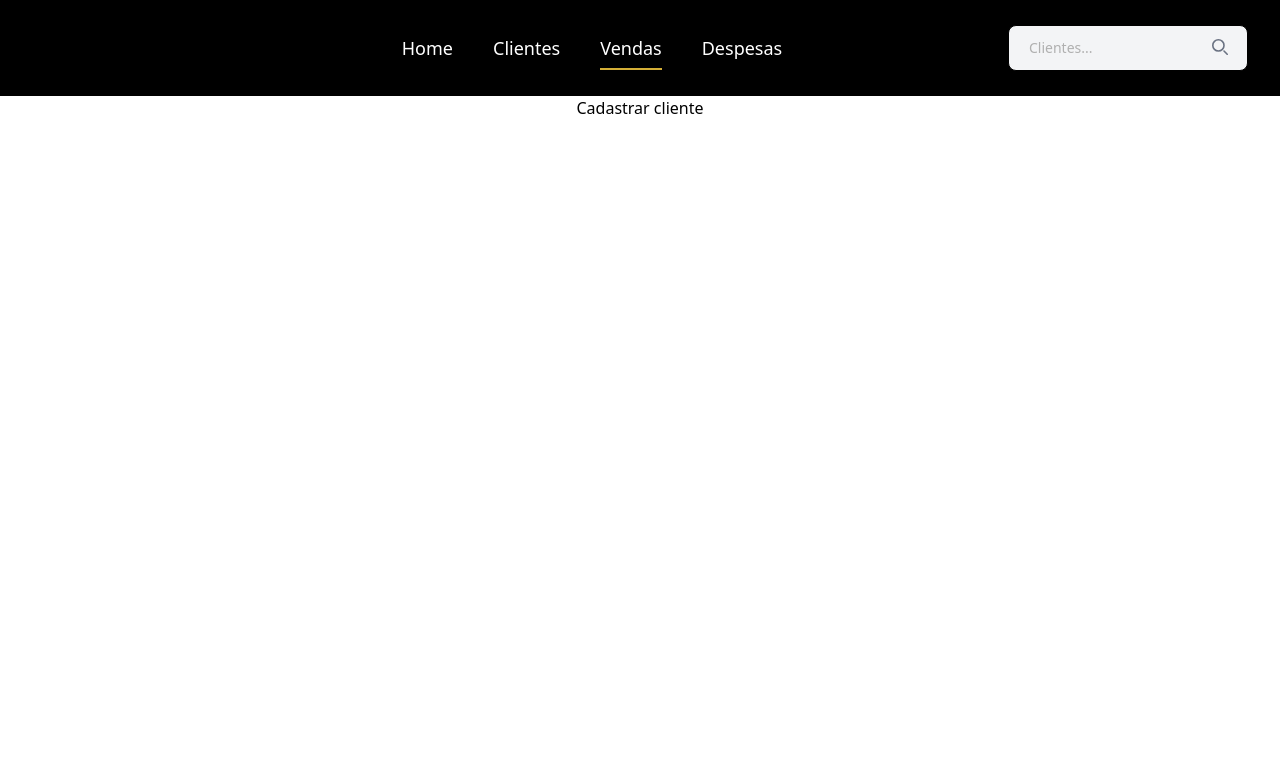
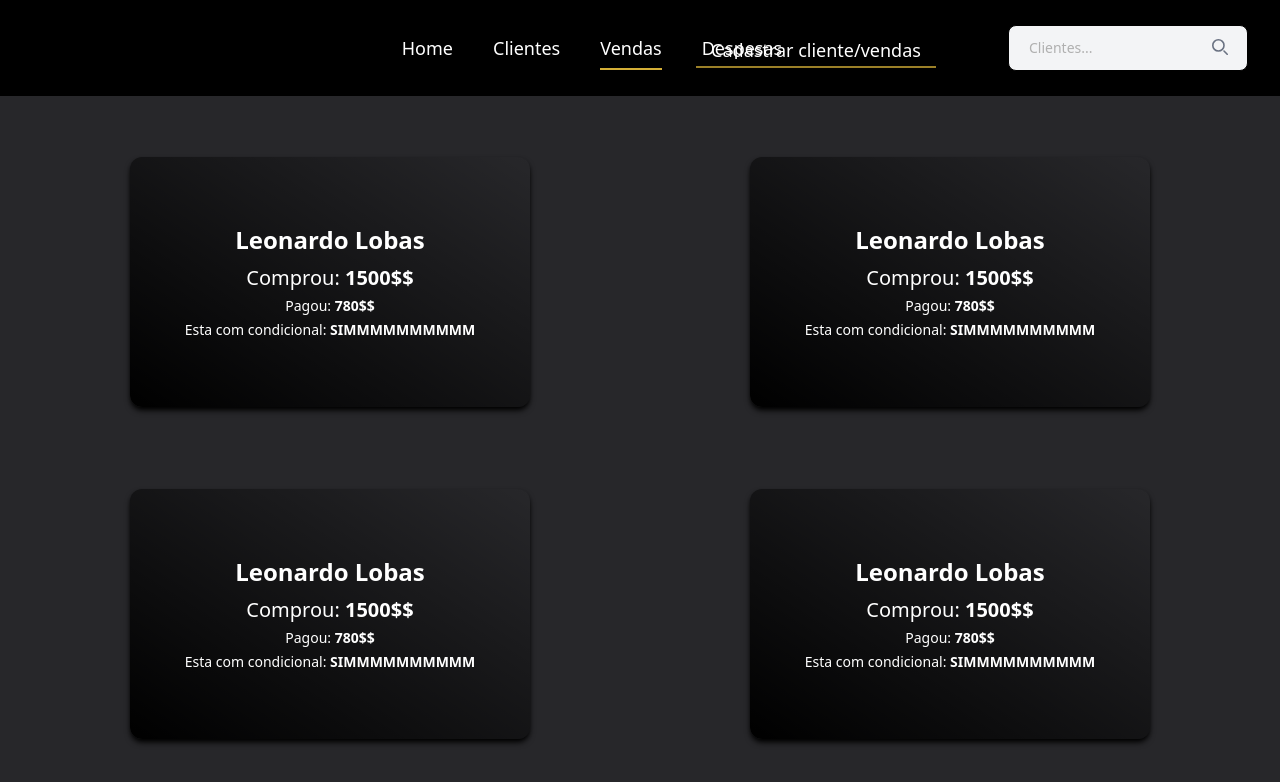
Before and after one commit to LeonardoLobas/Gest-o, a React (Vite) app: page /Vendas in a window 1280 px wide. Shown: the top 782 px of the page. Built offline with nearby package versions, Linux system fonts and the light colour scheme.

Commit message:
Atualizar componentes Clientes e Vendas: remover CPF, adicionar telefone e implementar animações; configurar animação de borda no Tailwind.

```diff
--- a/src/Components/Clientes.tsx
+++ b/src/Components/Clientes.tsx
@@ -23,17 +23,9 @@ const Clientes = () => {
                                 Leonardo Lobas
                             </h1>
                             <p className="text-xl mb-1">
-                                Comprou:{" "}
-                                <span className="font-semibold">1500$$</span>
-                            </p>
-                            <p className="text-sm mb-1">
-                                Pagou:{" "}
-                                <span className="font-semibold">780$$</span>
-                            </p>
-                            <p className="text-sm">
-                                Esta com condicional:{" "}
+                                Telefone:{" "}
                                 <span className="font-semibold">
-                                    SIMMMMMMMMMM
+                                    (42)98849-0054
                                 </span>
                             </p>
                         </motion.div>
--- a/src/Components/Vendas.tsx
+++ b/src/Components/Vendas.tsx
@@ -5,11 +5,7 @@ import axios from "axios";
 import Input from "./ui/Input";
 import { useEffect, useState } from "react";
 import React from "react";
-
-const validationCPF = (cpf: string) => {
-    const regexCpf = /^\d{3}\.\d{3}\.\d{3}-\d{2}$/;
-    return regexCpf.test(cpf);
-};
+import { motion } from "framer-motion";
 
 const validationNumber = (number: string) => {
     const regexNumber = /^\(\d{2}\) \d{4,5}-\d{4}$/;
@@ -24,9 +20,6 @@ const registrationScheme = z.object({
             validationNumber,
             "Telefone inválido, use o formato (XX) 9XXXX-XXXX"
         ),
-    cpf: z.string().refine(validationCPF, {
-        message: "CPF inválido. Use o formato 000.000.000-00",
-    }),
     cep: z.string().regex(/^\d{5}-\d{3}$/, {
         message: "O CEP deve estar no formato XXXXX-XXX",
     }),
@@ -69,7 +62,6 @@ const Vendas = () => {
     const inputs: { label: string; name: Path<FormData>; type: string }[] = [
         { label: "Nome", name: "nome", type: "text" },
         { label: "Telefone", name: "telefone", type: "text" },
-        { label: "CPF", name: "cpf", type: "text" },
         { label: "CEP", name: "cep", type: "text" },
     ];
 
@@ -108,32 +100,25 @@ const Vendas = () => {
         alert(JSON.stringify(data, null, 2));
     };
 
-    const [isHovered, setIsHovered] = useState(false);
+    const [expandedIndex, setExpandedIndex] = useState<number | null>(null);
+
+    const handleExpand = (index: number) => {
+        setExpandedIndex(expandedIndex === index ? null : index);
+    };
 
     const [openForm, setOpenForm] = React.useState<boolean>(false);
 
     return (
         <>
-            <button
-                className="cursor-pointer"
-                onClick={() => setOpenForm(true)}
-            >
-                Cadastrar cliente
-            </button>
             {openForm && (
                 <>
+                    <div className="fixed inset-0 bg-background/70 flex items-center justify-center z-20">
                         <form
                             onSubmit={handleSubmit(submit, (errors) =>
                                 console.log(errors)
                             )}
-                        className="bg-[#1A1A1A]  rounded-2xl place-items-center  grid grid-cols-2"
+                            className="bg-background-secondary rounded-2xl p-6 grid grid-cols-2 shadow-xl w-[500px] relative"
                         >
-                        <button
-                            className="relative bg-transparent font-bold text-lg p-2 cursor-pointer tracking-[0.1rem] text-white"
-                            onClick={() => setOpenForm(false)}
-                        >
-                            X
-                        </button>
                             {inputs.map((input) => (
                                 <Input
                                     key={input.name}
@@ -165,19 +150,86 @@ const Vendas = () => {
                             ))}
 
                             <button
-                            className="relative bg-transparent font-bold text-lg p-2 cursor-pointer tracking-[0.1rem] text-white"
+                                className="relative bg-transparent  hover:text-details  font-bold text-lg p-2 cursor-pointer tracking-[0.1rem] text-white"
                                 type="submit"
-                            onMouseEnter={() => setIsHovered(true)}
-                            onMouseLeave={() => setIsHovered(false)}
                             >
                                 Cadastrar
-                            <span
-                                className={`absolute bottom-0 left-0 h-0.5 bg-amber-50 transition-all duration-300 ease-in-out ${isHovered ? "w-full" : "w-0"}`}
-                            ></span>
+                            </button>
+
+                            <button
+                                className="relative bg-transparent  hover:text-details  font-bold text-lg p-2 cursor-pointer tracking-[0.1rem] text-white"
+                                onClick={() => setOpenForm(false)}
+                            >
+                                Cancelar
                             </button>
                         </form>
+                    </div>
                 </>
             )}
+
+            <button
+                className="p-2 w-60 top-7 h-10 absolute right-86  hover:text-details   cursor-pointer  text-lg  text-text-main"
+                onClick={() => setOpenForm(true)}
+            >
+                Cadastrar cliente/vendas
+                <span className="absolute bottom-0 left-0 w-full h-0.5 bg-details animate-pulse"></span>
+            </button>
+
+            <div className="grid grid-cols-1   bg-[#FFFDF3] flex-1">
+                <div className="bg-background-secondary grid p-4">
+                    <div className="grid grid-cols-2 gap-2 place-items-center p-2">
+                        {[1, 2, 3, 4].map((item, index) => (
+                            <motion.div
+                                key={index}
+                                className="bg-gradient-to-tr from-background  details w-[400px] h-[250px] shadow-md shadow-background place-items-center content-center text-text-main rounded-xl p-2 cursor-pointer"
+                                whileHover={{ scale: 1.05 }}
+                                onClick={() => handleExpand(index)}
+                            >
+                                <h1 className="text-2xl font-bold mb-2">
+                                    Leonardo Lobas
+                                </h1>
+                                <p className="text-xl mb-1">
+                                    Comprou:{" "}
+                                    <span className="font-semibold">
+                                        1500$$
+                                    </span>
+                                </p>
+                                <p className="text-sm mb-1">
+                                    Pagou:{" "}
+                                    <span className="font-semibold">780$$</span>
+                                </p>
+                                <p className="text-sm">
+                                    Esta com condicional:{" "}
+                                    <span className="font-semibold">
+                                        SIMMMMMMMMMM
+                                    </span>
+                                </p>
+                            </motion.div>
+                        ))}
+                    </div>
+                </div>
+                {expandedIndex !== null && (
+                    <div className="fixed inset-0 bg-background/70  flex items-center justify-center z-10">
+                        <div className="bg-white p-4 rounded-lg shadow-lg w-[500px]">
+                            <h2 className="text-lg font-bold">
+                                Informações Adicionais
+                            </h2>
+                            <p className="text-sm mt-2">
+                                Informações adicionais sobre o cliente...
+                            </p>
+                            <div className="flex justify-end mt-4">
+                                <motion.button
+                                    whileHover={{ scale: 1.05 }}
+                                    className="bg-details cursor-pointer text-text-main p-2 rounded"
+                                    onClick={() => setExpandedIndex(null)}
+                                >
+                                    Fechar
+                                </motion.button>
+                            </div>
+                        </div>
+                    </div>
+                )}
+            </div>
         </>
     );
 };
--- a/tailwind.config.js
+++ b/tailwind.config.js
@@ -1,7 +1,18 @@
 export default {
     content: ["./index.html", "./src/**/*.{js,ts,jsx,tsx}"],
     theme: {
-        extend: {},
+        extend: {
+            keyframes: {
+                movingBorder: {
+                    "0%": { width: "0%" },
+                    "50%": { width: "100%" },
+                    "100%": { width: "0%" },
+                },
+            },
+            animation: {
+                movingBorder: "movingBorder 2s infinite ease-in-out",
+            },
+        },
     },
     plugins: [],
 };
```
Lines whose indentation alone changed are shown as unchanged.
